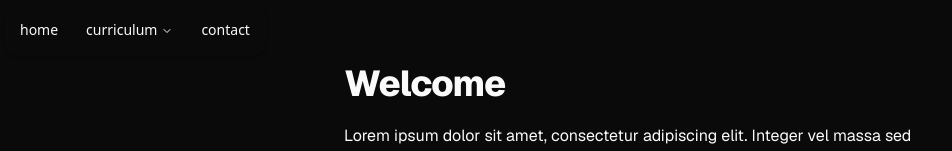
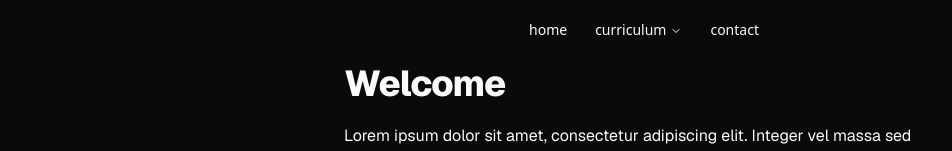
Before and after one commit to jorge-mrh/jorgemrh, a Next.js app: page / in a window 1280 px wide. Shown: the top 151 px of the page, without its empty margins (0-952 px from the left). Built offline with nearby package versions, Linux system fonts and the light colour scheme; no server answers.

Commit message:
Main Menu small width adjustment and centering

```diff
--- a/components/ui/navigation-menu.tsx
+++ b/components/ui/navigation-menu.tsx
@@ -19,7 +19,7 @@ function NavigationMenu({
       data-slot="navigation-menu"
       data-viewport={viewport}
       className={cn(
-        "group/navigation-menu absolute flex top-1 left-1 max-w-max bg-background z-99 flex-1 rounded-xl p-2 shadow",
+        "group/navigation-menu absolute flex top-1 left-1 w-full bg-background z-99 flex-1 justify-center p-2 shadow",
         className
       )}
       {...props}
```
